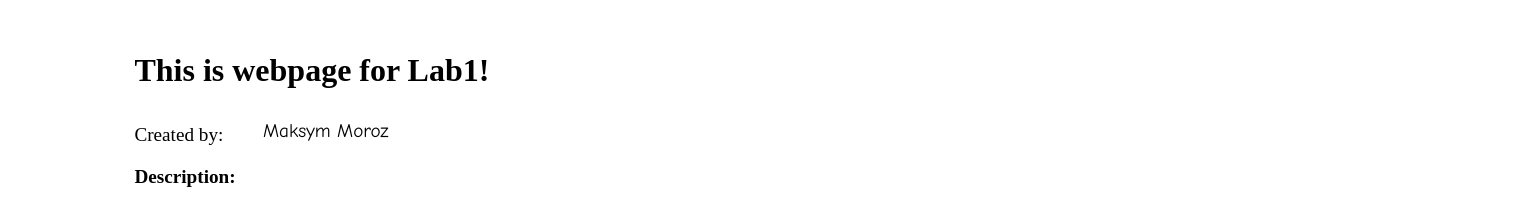
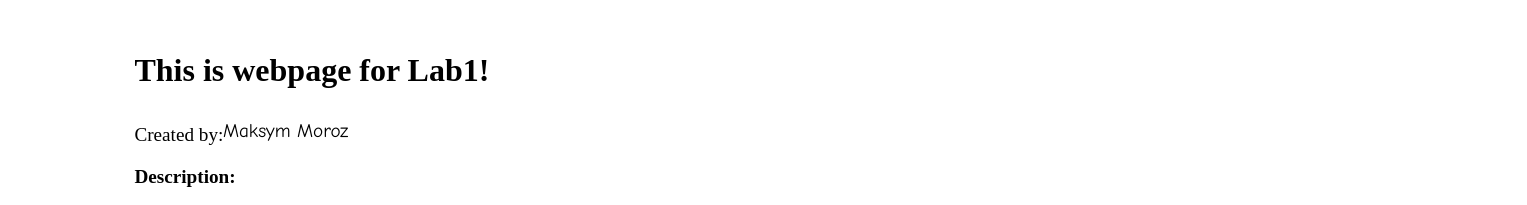
Before and after one commit to MaksMorozKP-03/Web3CourseLab1, a plain HTML site: page index.html in a window 1280 px wide. Shown: the top 205 px of the page, 1527 px wide, since content can reach past the window. Drawn offline with Linux system fonts and the light colour scheme.

Commit message:
Update project.css

```diff
--- a/project.css
+++ b/project.css
@@ -15,7 +15,7 @@
 
 .name {
   position: relative;
-  left: 255px;
+  left: 17%;
   top: 15px;
   font-size: larger;
   font-weight: normal;
```
